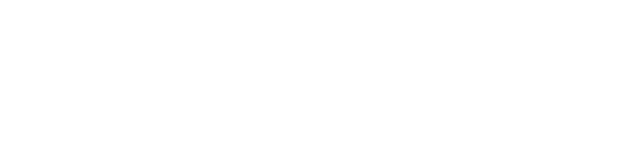
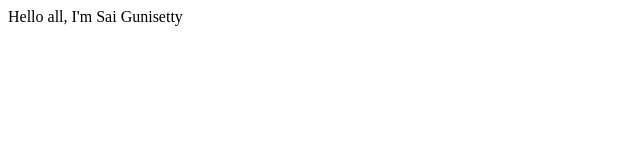
Before and after one commit to saigunisetty/RemoteRepo, a plain HTML site: page index.html in a window 1280 px wide. Shown: the whole page, without its empty margins (0-640 px from the left). Drawn offline with Linux system fonts and the light colour scheme.

Commit message:
added message in index page

```diff
--- a/index.html
+++ b/index.html
@@ -2,6 +2,6 @@
 
 	<title>Welcome Onboard</title>
 	<body>
-
+   		Hello all, I'm Sai Gunisetty
 	</body>
 </html>
```
